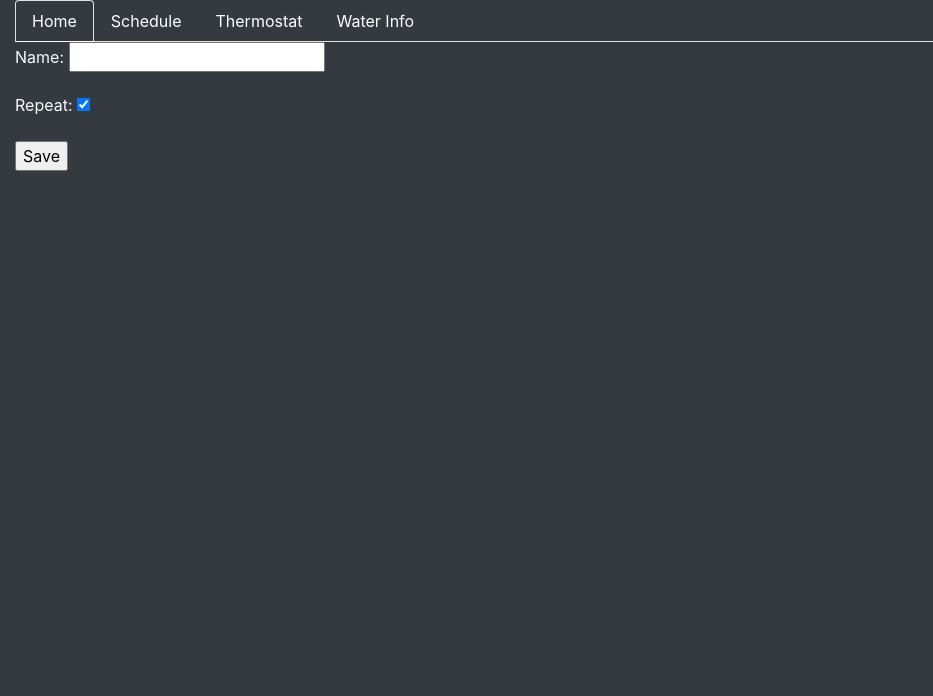
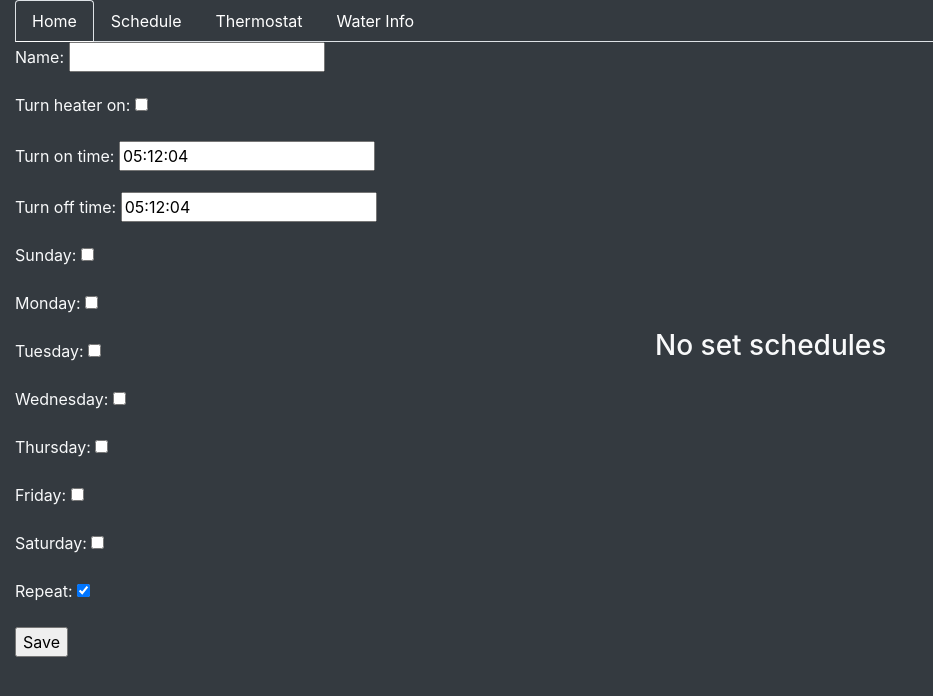
Before and after one commit to infinitymdm/PoolControl, a Django app: page /schedule/ in a window 1280 px wide. Shown: the top 696 px of the page, without its empty margins (0-933 px from the left). Run offline with Django 3.2, Linux system fonts and the light colour scheme; data that the repository does not hold is empty; some libraries are stand-ins or nearby versions.

Commit message:
Can display set schedules to user

```diff
--- a/Homepage/forms.py
+++ b/Homepage/forms.py
@@ -19,10 +19,16 @@ class Schedule_Form(forms.ModelForm):
         model = Schedule
         fields = [
             'name',
-            #'equipment_type',
+            'turn_heater_on',
             #'heater_temp',
-            #'turn_on_time',
-            #'duration',
-            #'days_of_operation',
+            'turn_on_time',
+            'turn_off_time',
+            'Sunday',
+            'Monday',
+            'Tuesday',
+            'Wednesday',
+            'Thursday',
+            'Friday',
+            'Saturday',
             'repeat',
             ]
--- a/Homepage/models.py
+++ b/Homepage/models.py
@@ -1,4 +1,5 @@
 from django.db import models
+import datetime
 
 # Create your models here.
 
@@ -9,19 +10,26 @@ class User_Settings(models.Model):
     water_temp_desired = models.IntegerField(default = 0)
     pump_state = models.BooleanField(default = False)
     heater_state = models.BooleanField(default = False)
-    # pump_state_time = needs to count up hr:min:sec to tell the user how long the pump has been in its current state
+    pump_state_duration = models.DurationField(default= datetime.timedelta(0,0,0,0,0,0,0))
 
     def __str__(self):
         return 'Pump ON: ' + str(self.pump_state) + ', Heater ON: ' + str(self.heater_state)
 
+
 class Schedule(models.Model):
     name = models.CharField(max_length=1000)
-    # equipment_type = pump, heater, other?
+    turn_heater_on = models.BooleanField(default= False)
     # if heater, what temp?
-    # turn_on_time = timeOfDay
-    # duration = length of time to be on
-    # days_of_operation = Sunday,Monday,etc.
-    # If true, the schedule will not be deleted. If false, this one schedule will delete itself once it has turned off following its duration.
+    turn_on_time = models.TimeField(default= datetime.datetime.now().time())
+    turn_off_time = models.TimeField(default= datetime.datetime.now().time())
+    Sunday = models.BooleanField(default= False)
+    Monday = models.BooleanField(default= False)
+    Tuesday = models.BooleanField(default= False)
+    Wednesday = models.BooleanField(default= False)
+    Thursday = models.BooleanField(default= False)
+    Friday = models.BooleanField(default= False)
+    Saturday = models.BooleanField(default= False)
+    # If true, the schedule will not be deleted when the turn_off_time has been reached.
     repeat = models.BooleanField(default=True)
 
 # Define Sensor_Info model
--- a/Homepage/templates/schedule.html
+++ b/Homepage/templates/schedule.html
@@ -10,7 +10,19 @@
     {% csrf_token %}
     <!-- <input type='text', name='schedule', placeholder="Schedule Title" /> -->
     {{ form.as_p }}
-    <input type='submit', value='Save' />
+    <input type='submit' value='Save' />
 
 </form>
 {% endblock %}
+
+{% block rightColumn %}
+    {% if schedules %}
+        <ul>
+            {% for schedule_obj in schedules %}
+                <li><a href= "/schedule/{{ schedule_obj.id }}/"> {{ schedule_obj.name }}</a></li>
+            {% endfor %}
+        </ul>
+    {% else %}
+        <h3>No set schedules</h3>
+    {% endif %}
+{% endblock %}
--- a/Homepage/views.py
+++ b/Homepage/views.py
@@ -1,31 +1,33 @@
 from django.shortcuts import render
 
 from .forms import Schedule_Form
-from .models import Sensor_Info
+from .models import Sensor_Info, Schedule
 
 # Define the Title for the webpage that will show up on the tab
 meta = {"title" : "Goober Pool Control"}
 
-sensorObj = Sensor_Info.objects.get(id=1)
-sensorData = {
-        'water_temp': sensorObj.water_temp_sensed,
-        'air_temp': sensorObj.air_temp_sensed,
+sensor_obj = Sensor_Info.objects.get(id=1)
+sensor_data = {
+        'water_temp': sensor_obj.water_temp_sensed,
+        'air_temp': sensor_obj.air_temp_sensed,
 }
 
 def home(request):
     context = {
-        'sensorData' : sensorData,
+        'sensor_data' : sensor_data,
         'meta' : meta
     }
     return render(request, 'home.html', context)
 
 def schedule(request):
+    schedules = Schedule.objects.all()
     form = Schedule_Form(request.POST or None)
     if form.is_valid():
         form.save()
 
     context = {
-        'form': form,
+        'form' : form,
+        'schedules' : schedules,
         'meta' : meta
     }
     return render(request, 'schedule.html', context)
```
Also changed, not shown: db.sqlite3.
